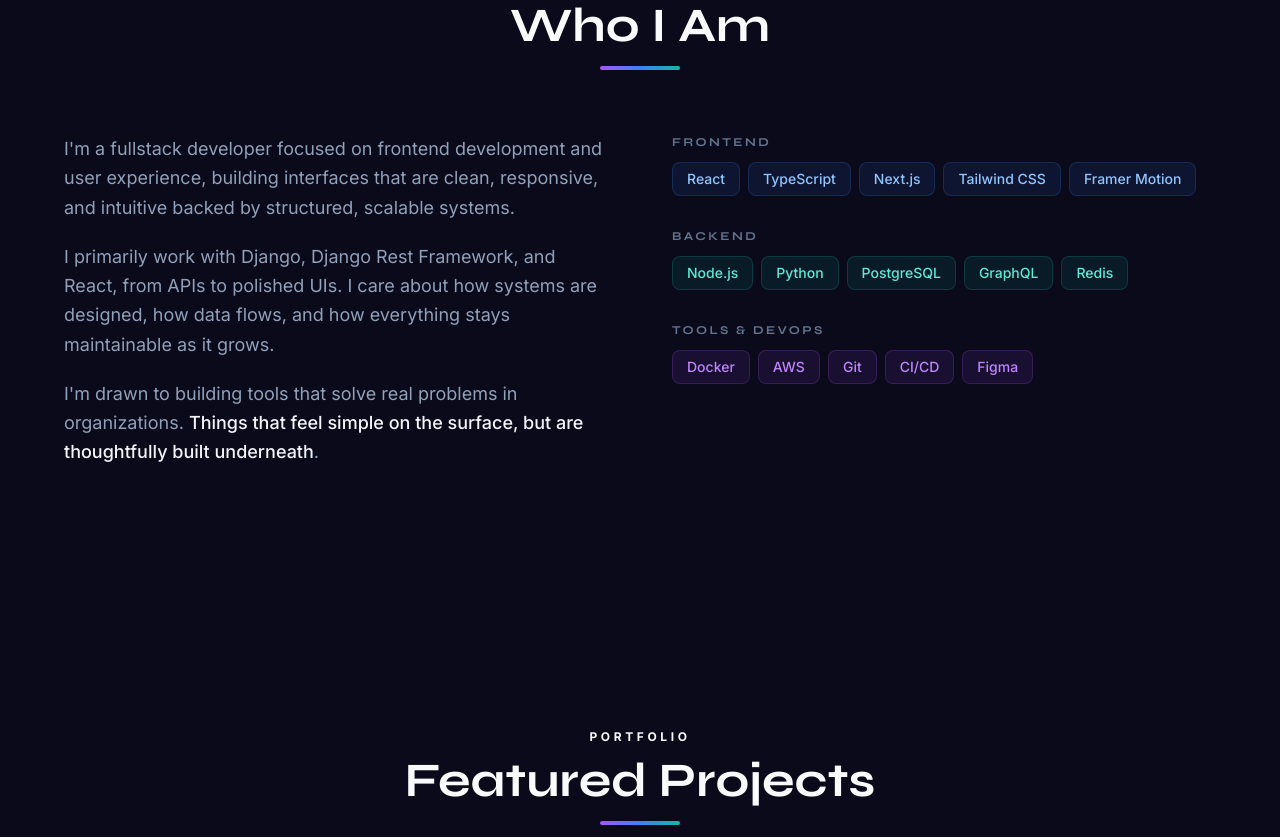
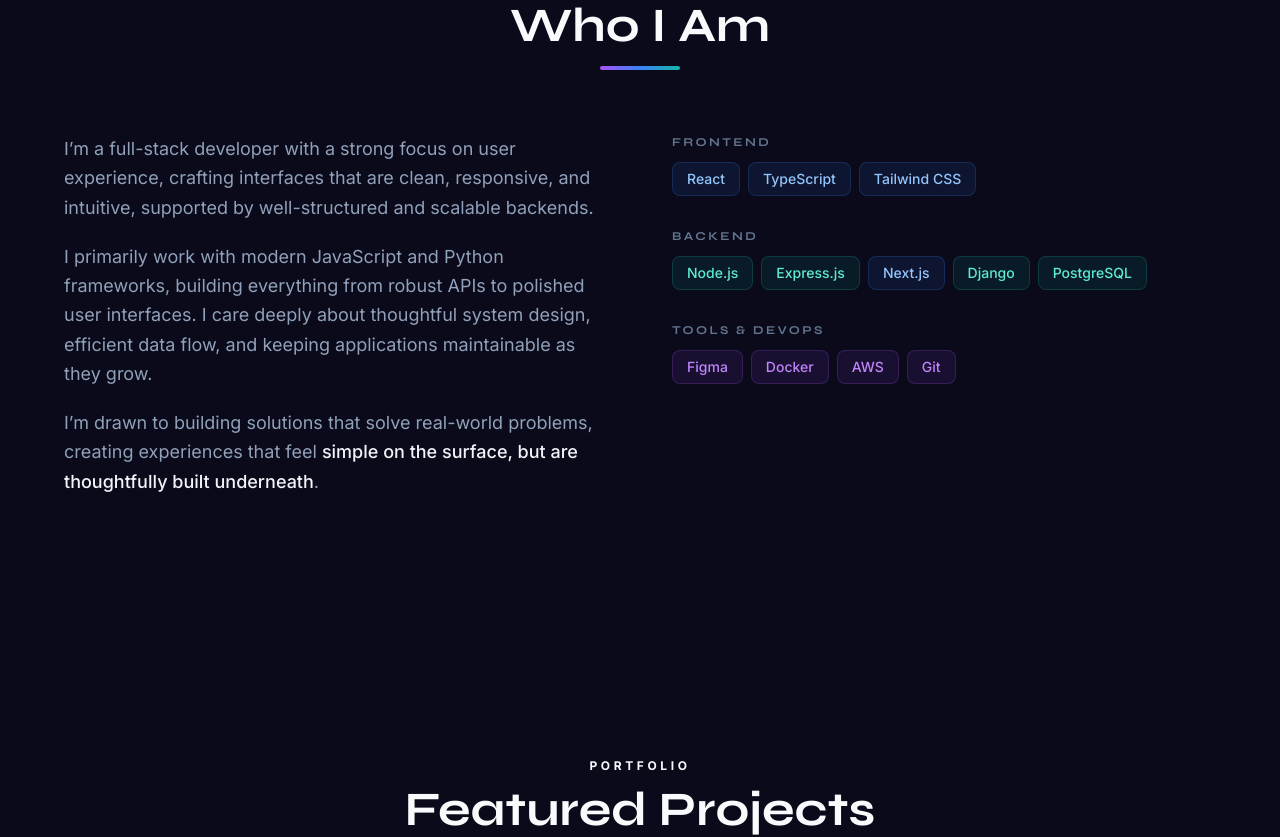
Before and after one commit to milk-in-a-bag/bryan-mayodi, a React (Vite) app: page / in a window 1280 px wide. Shown: the part 960-1797 px from the top of the page. Built offline with nearby package versions, Linux system fonts and the light colour scheme.

Commit message:
restructure content

```diff
--- a/src/components/AboutSection.tsx
+++ b/src/components/AboutSection.tsx
@@ -21,15 +21,7 @@
         color: "blue",
       },
       {
-        name: "Next.js",
-        color: "blue",
-      },
-      {
         name: "Tailwind CSS",
-        color: "blue",
-      },
-      {
-        name: "Framer Motion",
         color: "blue",
       },
     ],
@@ -42,19 +34,19 @@
         color: "teal",
       },
       {
-        name: "Python",
+        name: "Express.js",
+        color: "teal",
+      },
+      {
+        name: "Next.js",
+        color: "blue",
+      },
+      {
+        name: "Django",
         color: "teal",
       },
       {
         name: "PostgreSQL",
-        color: "teal",
-      },
-      {
-        name: "GraphQL",
-        color: "teal",
-      },
-      {
-        name: "Redis",
         color: "teal",
       },
     ],
@@ -62,6 +54,10 @@
   {
     category: "Tools & DevOps",
     skills: [
+      {
+        name: "Figma",
+        color: "purple",
+      },
       {
         name: "Docker",
         color: "purple",
@@ -72,14 +68,6 @@
       },
       {
         name: "Git",
-        color: "purple",
-      },
-      {
-        name: "CI/CD",
-        color: "purple",
-      },
-      {
-        name: "Figma",
         color: "purple",
       },
     ],
@@ -153,21 +141,21 @@
             className="space-y-5"
           >
             <p className="font-body text-base sm:text-lg text-slate-400 leading-relaxed">
-              I'm a fullstack developer focused on frontend development and user
-              experience, building interfaces that are clean, responsive, and
-              intuitive backed by structured, scalable systems.
+              I’m a full-stack developer with a strong focus on user experience,
+              crafting interfaces that are clean, responsive, and intuitive,
+              supported by well-structured and scalable backends.
             </p>
             <p className="font-body text-base sm:text-lg text-slate-400 leading-relaxed">
-              I primarily work with Django, Django Rest Framework, and React,
-              from APIs to polished UIs. I care about how systems are designed,
-              how data flows, and how everything stays maintainable as it grows.
+              I primarily work with modern JavaScript and Python frameworks,
+              building everything from robust APIs to polished user interfaces.
+              I care deeply about thoughtful system design, efficient data flow,
+              and keeping applications maintainable as they grow.
             </p>
             <p className="font-body text-base sm:text-lg text-slate-400 leading-relaxed">
-              I'm drawn to building tools that solve real problems in
-              organizations.{" "}
+              I’m drawn to building solutions that solve real-world problems,
+              creating experiences that feel{" "}
               <em className="text-slate-100 not-italic font-medium">
-                Things that feel simple on the surface, but are thoughtfully
-                built underneath
+                simple on the surface, but are thoughtfully built underneath
               </em>
               .
             </p>
--- a/src/components/HeroSection.tsx
+++ b/src/components/HeroSection.tsx
@@ -125,9 +125,8 @@
           variants={fadeUp}
           className="font-body text-base sm:text-lg text-slate-400 max-w-xl mx-auto mb-10 leading-relaxed"
         >
-          I craft elegant digital experiences at the intersection of design and
-          engineering. Passionate about building products that are beautiful,
-          fast, and accessible.
+          I turn complex ideas into simple, intuitive products, combining
+          thoughtful design with solid engineering.
         </motion.p>
 
         <motion.div
```
